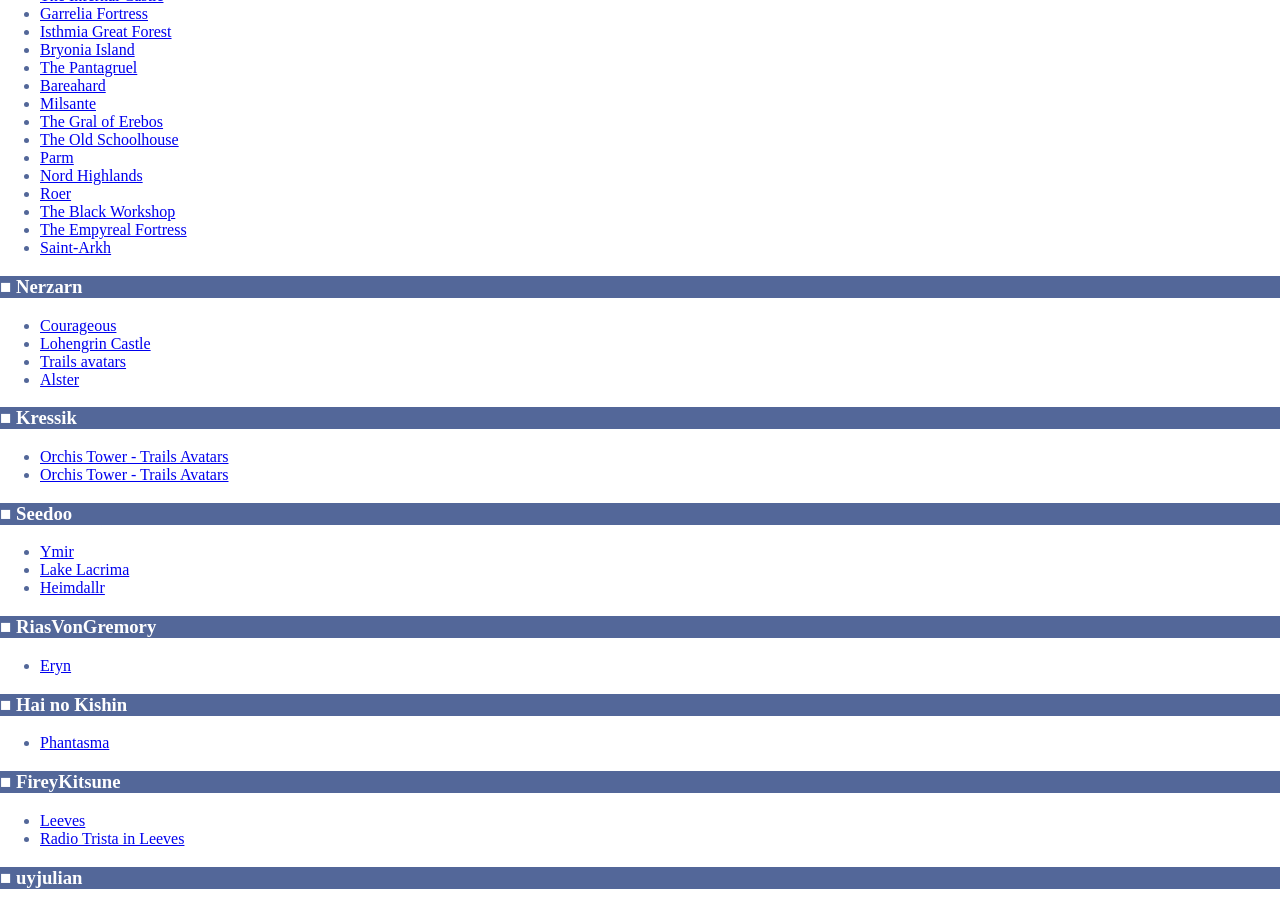
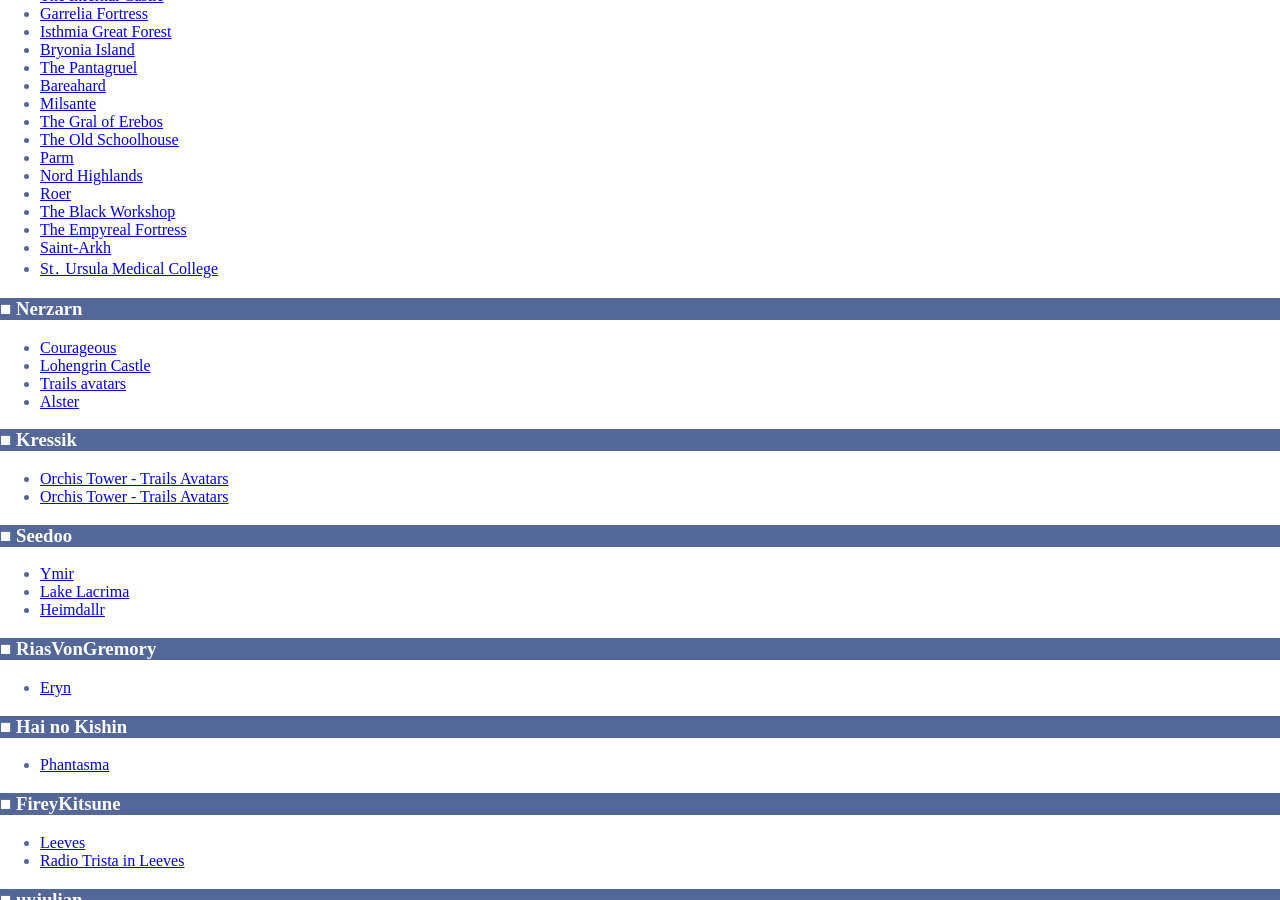
Before and after one commit to uyjulian/falcom-dumps, a Jekyll site: the page built from index.md, in a window 1280 px wide and 900 px high, scrolled down 531 px. Built offline with Jekyll 4.4.1, drawn with Linux system fonts in a browser that asks for light colours.

Commit message:
add St․ Ursula Medical College

```diff
--- a/index.md
+++ b/index.md
@@ -38,6 +38,7 @@ If you have questions about usage of the models in a specific environment, sendi
 * [The Black Workshop](https://vrchat.com/home/launch?worldId=wrld_570d1adb-903f-49dc-a6f1-bf8f709da01c)
 * [The Empyreal Fortress](https://vrchat.com/home/launch?worldId=wrld_79c24abc-c420-4570-babc-a7df411b4e28)
 * [Saint-Arkh](https://vrchat.com/home/launch?worldId=wrld_368b1151-5b81-475b-8bcd-bd4183f7c95c)
+* [St․ Ursula Medical College](https://vrchat.com/home/launch?worldId=wrld_49e989b8-ec88-4cfc-a0dc-91b8364d814c)
 
 
 ### Nerzarn
```
